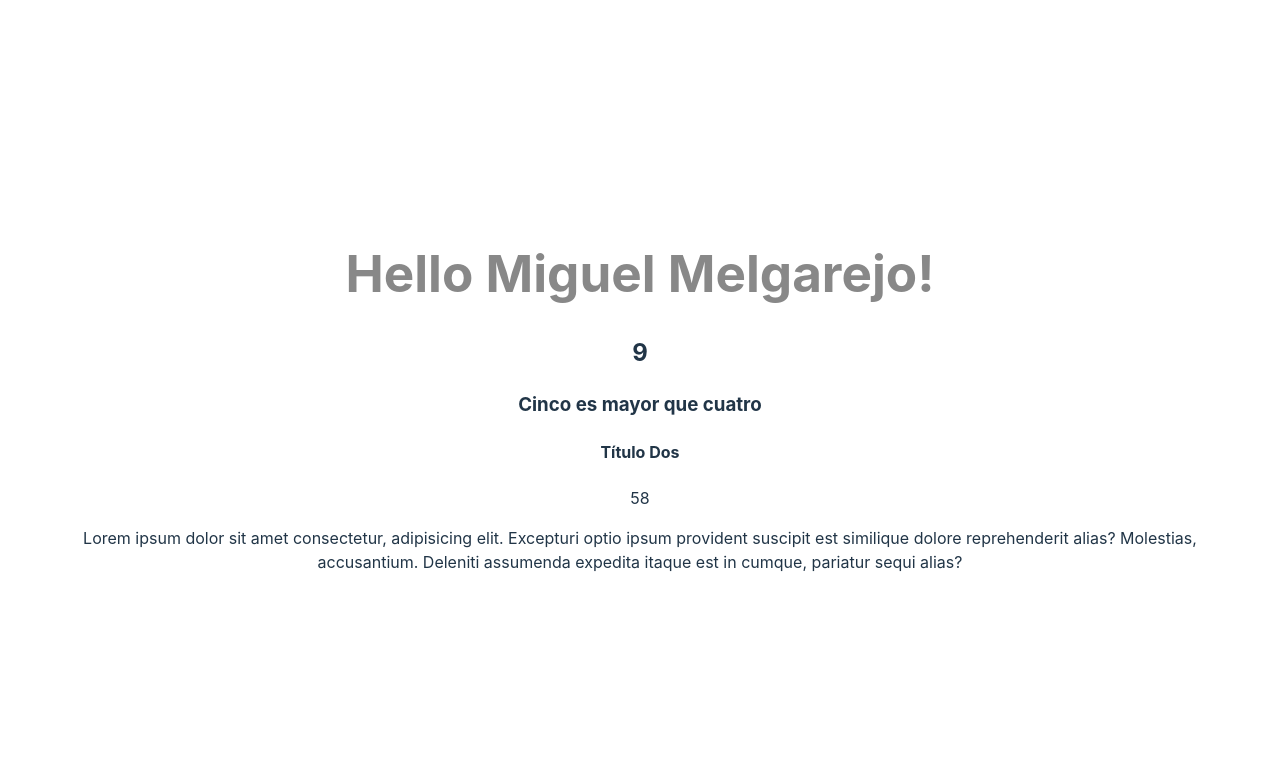
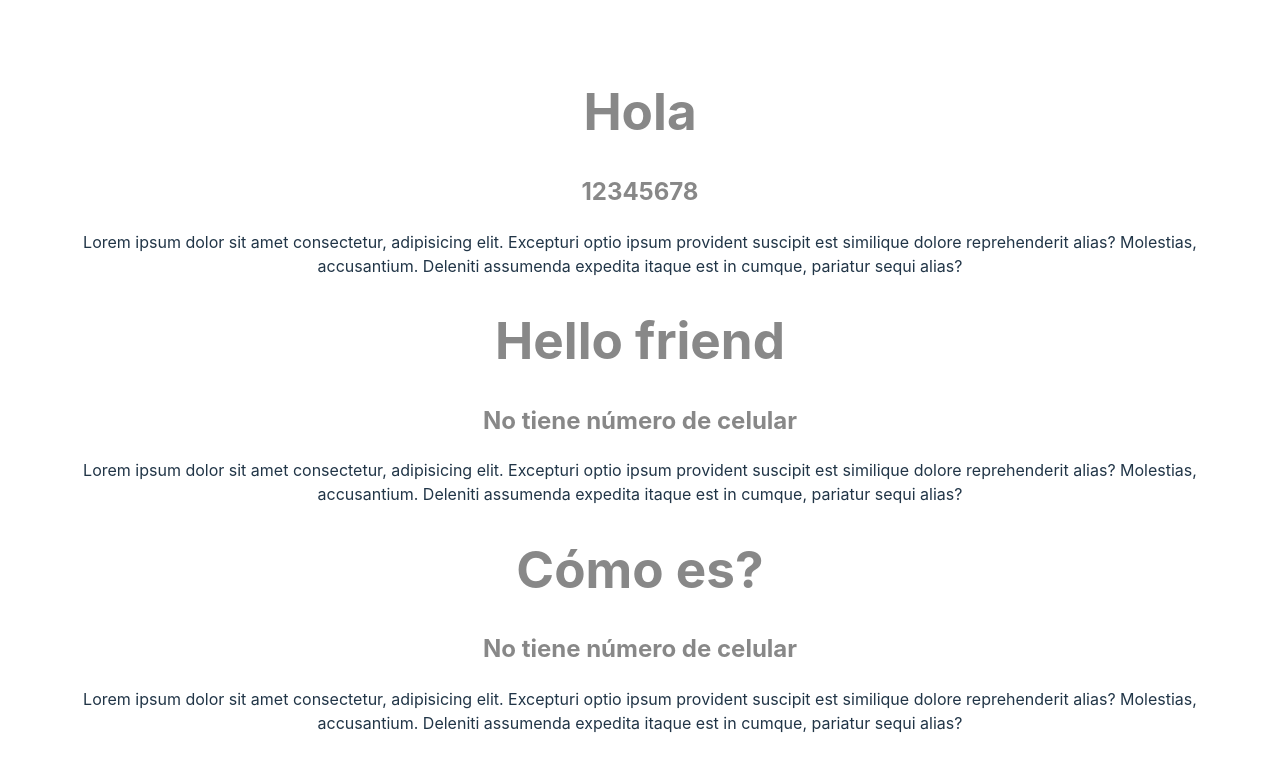
Before and after one commit to Eynar92/learningReact-beta, a React (Vite) app: page / in a window 1280 px wide. Shown: the top 772 px of the page. Built offline with nearby package versions, Linux system fonts and the light colour scheme.

Commit message:
Now we know what props are and how to use them.

```diff
--- a/src/App.jsx
+++ b/src/App.jsx
@@ -1,20 +1,46 @@
 import './App.css'
-import Saludo from './components/Saludo'
+import Gretting from './components/Gretting'
 
 
 function App() {
-  const age = 32;
+  // const age = 32;
+
+  const usersList = ['Nombre 1', 'Nombre 2', 'Nombre 3']
+  const add = (n1, n2) => n1 + n2;
 
   return (
-    <>
-      {age > 20 ? <Saludo /> : ""}
+    <div>
+
+      <Gretting
+        title="Hola"
+        phoneNumber="12345678"
+        isBigger={true}
+        number={2}
+        users={usersList}
+        add={add}
+      />
+
+      <Gretting
+        title="Hello friend"
+        phoneNumber="10101010"
+        isBigger={false}
+        number={2}
+        users={usersList}
+        add={add}
+      />
+
+      <Gretting
+        title="Cómo es?"
+      />
+
+      {/* {age > 20 ? <Saludo /> : ""} */}
       {/* <Saludo />
       <Saludo />
       <Saludo />
       <Saludo />
       <Saludo />
       <Saludo /> */}
-    </>
+    </div>
   )
 }
 
--- a/src/components/Saludo.jsx
+++ b/src/components/Gretting.jsx
@@ -1,24 +1,28 @@
 
-function Saludo() {
-    const user = "Miguel Melgarejo"
+function Gretting({ title, phoneNumber, isBigger, number, users, add }) {
+    // const { title } = props;
+    // const user = "Miguel Melgarejo"
 
-    const add = (n1, n2) => n1 + n2;
+    // const add = (n1, n2) => n1 + n2;
 
     return (
         <>
             {/* Observese que no se usa 'class' por que es una palabra reservada de JS */}
-            <h1 className='read-the-docs'>
+            {/* <h1 className='read-the-docs'>
                 Hello {user}!
             </h1>
 
             <h2>{5 + 4}</h2>
             <h3>{5 > 4 ? "Cinco es mayor que cuatro" : "Cinco NO es mayor que cuatro"}</h3>
             {10 > 20 ? <h4>Título Uno</h4> : <h4>Título Dos</h4>}
-            {add(52, 6)}
+            {add(52, 6)} */}
 
             {/* Observese que no se usa 'for' por que es una palabra reservada de JS */}
             {/* <label htmlFor="name">Name: </label>
             <input type="text" id="name" /> */}
+
+            <h1 className="read-the-docs">{title}</h1>
+            <h2 className="read-the-docs">{isBigger ? phoneNumber : "No tiene número de celular"}</h2>
             <p>
                 Lorem ipsum dolor sit amet consectetur, adipisicing elit. Excepturi optio ipsum provident suscipit est similique dolore reprehenderit alias? Molestias, accusantium. Deleniti assumenda expedita itaque est in cumque, pariatur sequi alias?
             </p>
@@ -26,4 +30,4 @@ function Saludo() {
     )
 }
 
-export default Saludo
+export default Gretting
```
